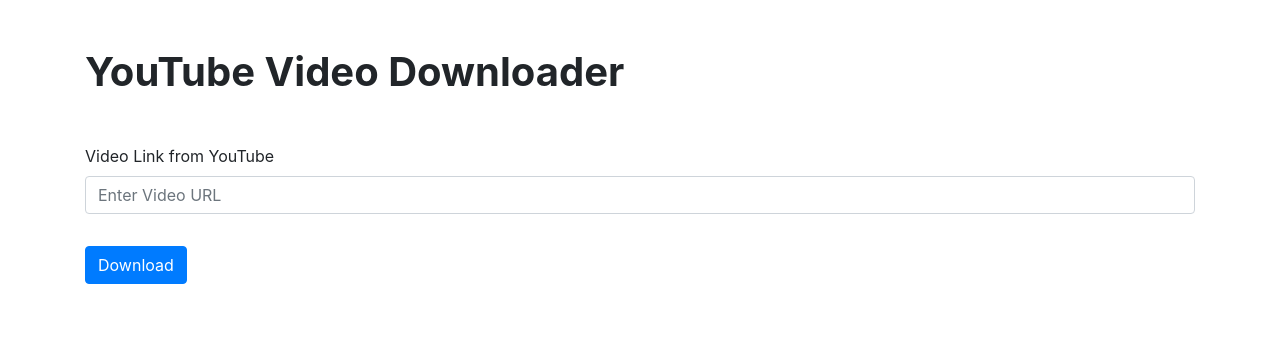
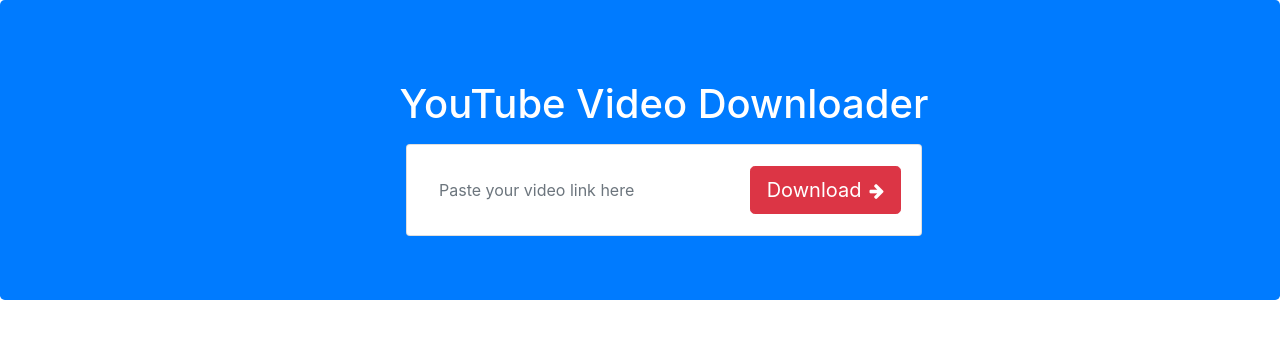
Before and after one commit to SI-Encoding/youtube-downloader, an Angular app: page / in a window 1280 px wide. Shown: the top 338 px of the page. Built offline with nearby package versions, Linux system fonts and the light colour scheme.

Commit message:
Changed bootstrap appearances.

```diff
--- a/src/app/app.component.html
+++ b/src/app/app.component.html
@@ -1,71 +1,204 @@
-<div class="container my-5">
-  <h1><strong>YouTube Video Downloader</strong></h1>
-  <form ngNativeValidate (ngSubmit)="download()" class="my-5" *ngIf="!video; else showVideo">
-    <div class="form-group">
-      <label for="videoURL"
-        >Video Link from YouTube
-      </label>
+<style>
+  input#id_url {
+    height: 50px;
+    border: none!important;
+    outline: none!important;
+    box-shadow: none!important;
+  }
+  .btn-lg {
+    padding: 0.5rem 1rem;
+    font-size: 1.25rem;
+    line-height: 1.5;
+    border-radius: 0.3rem;
+  }
+  .fa {
+    font-size: 17px;
+  }
+  .form-group {
+    margin-bottom: 0;
+  }
+  .video-title {
+    border: 1px solid #1600a9;
+    font-weight: 700;
+    font-size: 20px;
+    line-height: 24px;
+    font-family: Montserrat,sans-serif;
+    background-color: transparent;
+    padding: 12px 0;
+    text-align: center;
+  }
+  .m-0 {
+    margin: 0!important;
+  }
+  #convert-result .tabs-header {
+    margin: 0;
+    padding: 0;
+  }
+  .tabs-header {
+    display: flex;
+    flex-wrap: wrap;
+  }
+  #convert-result .table-dark td .btn {
+    position: relative;
+    background: #fff;
+    border-radius: 5px;
+    color: #ff206e;
+    font-weight: 500;
+    font-size: 14px;
+    padding: 7px 0;
+    line-height: 17px;
+    font-family: Montserrat,sans-serif;
+    text-align: center;
+    width: 127px;
+  }
+  .show-more-button {
+    text-align: center;
+    padding: 8px 0;
+    cursor: pointer;
+    border: 1px solid #1600a9;
+    border-top: 0;
+  }
+  iframe {
+    width:640px;
+    height:480px;
+  }
+  @media (max-width: 768px) {
+    iframe {
+      width: 518px;
+    }
+  }
+  @media (max-width: 550px) {
+    iframe {
+      width: 438px;
+    }
+  }
+  @media (max-width: 478px) {
+    iframe {
+      width: 349px;
+    }
+  }
+</style>
+<section id="main" class="jumbotron mb-0 pb-3 bg-primary">
+  <div class="search-block-default-height">
+    <div class="container text-white h-100 container-search">
+      <div class="align-items-center text-center pl-lg-5">
+        <h1 class="mb-3 mt-3 main_title">YouTube Video Downloader</h1>
+         <div id="m-form" class="row justify-content-center">
+          <div class="col-12 col-md-10 col-lg-6">
+            <form id="main-form" ngNativeValidate (ngSubmit)="download()" class="card card-sm">
+              <div class="card-body row no-gutters align-items-center search_form">
+                <div class="col">
+                  <input type="hidden" name="_token" value="3veLYoI0tMG15qIfylRWPfcaX2AzVXQHUAaPilNB">
+                    <div id="div_id_url" class="form-group">
                       <input
                         type="text"
-        class="form-control"
-        placeholder="Enter Video URL"
                         name="url"
+                        placeholder="Paste your video link here"
+                        autofocus="autofocus"
+                        id="id_url"
+                        class="textinput textInput form-control"
                         [(ngModel)]="input.url"
                         required
                         pattern="https:\/\/www\.youtube\.com\/watch\?v=.+"
-
-      />
-    </div>
-    <div class="row form-group">
-      <div class="spinner-grow text-primary" role="status" *ngIf="loading">
-      </div>
-      <div class="spinner-grow text-secondary" role="status" *ngIf="loading">
-      </div>
-      <div class="spinner-grow text-success" role="status" *ngIf="loading">
-      </div>
-      <div class="spinner-grow text-danger" role="status" *ngIf="loading">
-      </div>
-      <div class="spinner-grow text-warning" role="status" *ngIf="loading">
-      </div>
-      <div class="spinner-grow text-info" role="status" *ngIf="loading">
-      </div>
-      <div class="spinner-grow text-light" role="status" *ngIf="loading">
-      </div>
-      <div class="spinner-grow text-dark" role="status" *ngIf="loading">
+                      >
                     </div>
                 </div>
-    <div class="alert alert-primary" role="alert" *ngIf="error">
+                <div class="col-auto">
+                  <button type="submit" id="search" class="btn btn-lg btn-danger">
+                    <span class="d-none d-md-inline mr-2">Download</span>
+                      <i class="fa fa-arrow-right"></i>
+                  </button>
+                </div>
+                <!---->
+                </div>
+            </form>
+            <img loading="lazy" src="https://ssyoutube.com/img/loader.svg" id="img" width="60" height="60" style="display: none;">
+          </div>
+        </div>
+      </div>
+    </div>
+    <div><!----> <!----></div> <div><!----> <!----></div>
+    <div class="container text-white h-100 find-block mt-5 find-section">
+      <div class="find-block col-lg-8"></div>
+    </div>
+  </div>
+</section>
+<section id="body">
+  <div class="d-flex justify-content-center mt-5 form-group" *ngIf="loading">
+    <div class="spinner-grow text-primary" role="status">
+    </div>
+    <div class="spinner-grow text-secondary" role="status">
+    </div>
+    <div class="spinner-grow text-success" role="status">
+    </div>
+    <div class="spinner-grow text-danger" role="status">
+    </div>
+    <div class="spinner-grow text-warning" role="status">
+    </div>
+  </div>
+  <div class="alert alert-danger d-flex justify-content-center" role="alert" *ngIf="error">
     {{errorMessage}}
   </div>
-    <button class="btn btn-primary">Download</button>
-  </form>
-
-  <ng-template #showVideo>
+  <div *ngIf="video">
+    <div>
+      <div id="convert-result" role="alert" class="row  col-12 mx-auto mt-5 alert alert-primary shadow-lg">
+        <div class="container col-6">
+          <p class="convert-title">Download video as:</p>
+        </div>
         <div class="container">
-			<iframe class="d-flex" width="640" height="480" [src]="url | safe">
+          <div class="row mx-auto">
+            <div class=" mt-3  result-col-thumb">
+              <iframe class="d-flex" [src]="url | safe">
               </iframe>
             </div>
-		<div class="container">
-			<div class="btn-group">
-				<button
-					type="button"
-					class="btn btn-success dropdown-toggle mr-1"
-					data-toggle="dropdown"
-					aria-haspopup="true"
-					aria-expanded="false"
-          id="dropdownMenuButton"
-				>
-					Download
-				</button>
-        <button class="btn btn-secondary" (click)="reset()">Search for more videos</button>
-        <div class="dropdown-menu"  aria-labelledby="dropdownMenuButton">
-            <a class="dropdown-item"  *ngFor="let format of info" [href]="format.url" target="_blank">
-              {{format.mimeType.split(";")[0]}}
-              {{format.hasVideo ? format.height + "p" : ""}}
-              <i class="fas fa-volume-mute text-danger" *ngIf="!format.hasAudio"></i>
+            <div class="col ">
+              <div class="col-12 p-0 m-0">
+                <div class="tabs-header row">
+                  <a class="video-title col-12 m-0 active-tab">
+                    <span>
+                      <i class="fa fa-youtube"></i>
+                      Video
+                    </span>
                   </a>
                 </div>
               </div>
-    </div>
+              <div class="row m-0">
+                <div class="d-lg-block p-0 col-12">
+                  <div id="myTabContent" class="tab-content">
+                    <div id="nav-mp4" class="tab-pane active show">
+                      <table cellspacing="0" class="table table-dark table-striped table-sm mb-0">
+                        <tr *ngFor="let format of info | slice:0:calculateLength()">
+                          <td scope="row" >
+                            <span>
+                              <strong>{{format.mimeType.split(";")[0]}}</strong>
+                              {{format.hasVideo ? format.height + "p" : ""}}
+                            </span>
+                            <span class="no-audio-icon" *ngIf="!format.hasAudio">
+                              <i class="fa fa-volume-off text-danger"></i>
+                            </span>
+                          </td>
+                          <td class="align-middle text-center">
+                            <a id="download-webm-1080-no-audio" class="btn" [href]="format.url" target="_blank">
+                              <i class="fa fa-download"></i>
+                                Download
+                            </a>
+                          </td>
+                        </tr>
+                      </table>
+                      <div class="show-more-button" (click)="showMoreActivate()">
+                        <span *ngIf="!showMore; else showLess" >Show more</span>
+                        <ng-template #showLess>
+                          <span>Show Less</span>
                         </ng-template>
                       </div>
+                    </div>
+                  </div>
+                </div>
+              </div>
+            </div>
+          </div>
+        </div>
+      </div>
+    </div>
+  </div>
+</section>
--- a/src/app/app.component.ts
+++ b/src/app/app.component.ts
@@ -31,12 +31,17 @@
 
   errorMessage: string = "";
 
+  showMore: boolean = false;
+
+  infoLength: number = this.info.length;
+
   constructor(private http: HttpClient) {}
 
     download(): void {
         this.error = false;
         this.errorMessage = "";
         this.loading = true;
+        this.video = false;
         this.http.get<vidDetails>('http://localhost:5000/download', {params: this.input}).subscribe((data) => {
         this.video = true;
         this.url = data.url;
@@ -50,10 +55,12 @@
     )
     }
 
-    reset(): void {
-      this.video = false;
-      this.url = '';
-      this.info = [{}];
-      this.input.url = "";
+    showMoreActivate(): void {
+      this.showMore = !this.showMore;
+      console.log(this.showMore)
+    }
+
+    calculateLength(): number {
+     return this.infoLength = this.showMore ? this.info.length : 9;
     }
 }
```
Lines whose indentation alone changed are shown as unchanged.
